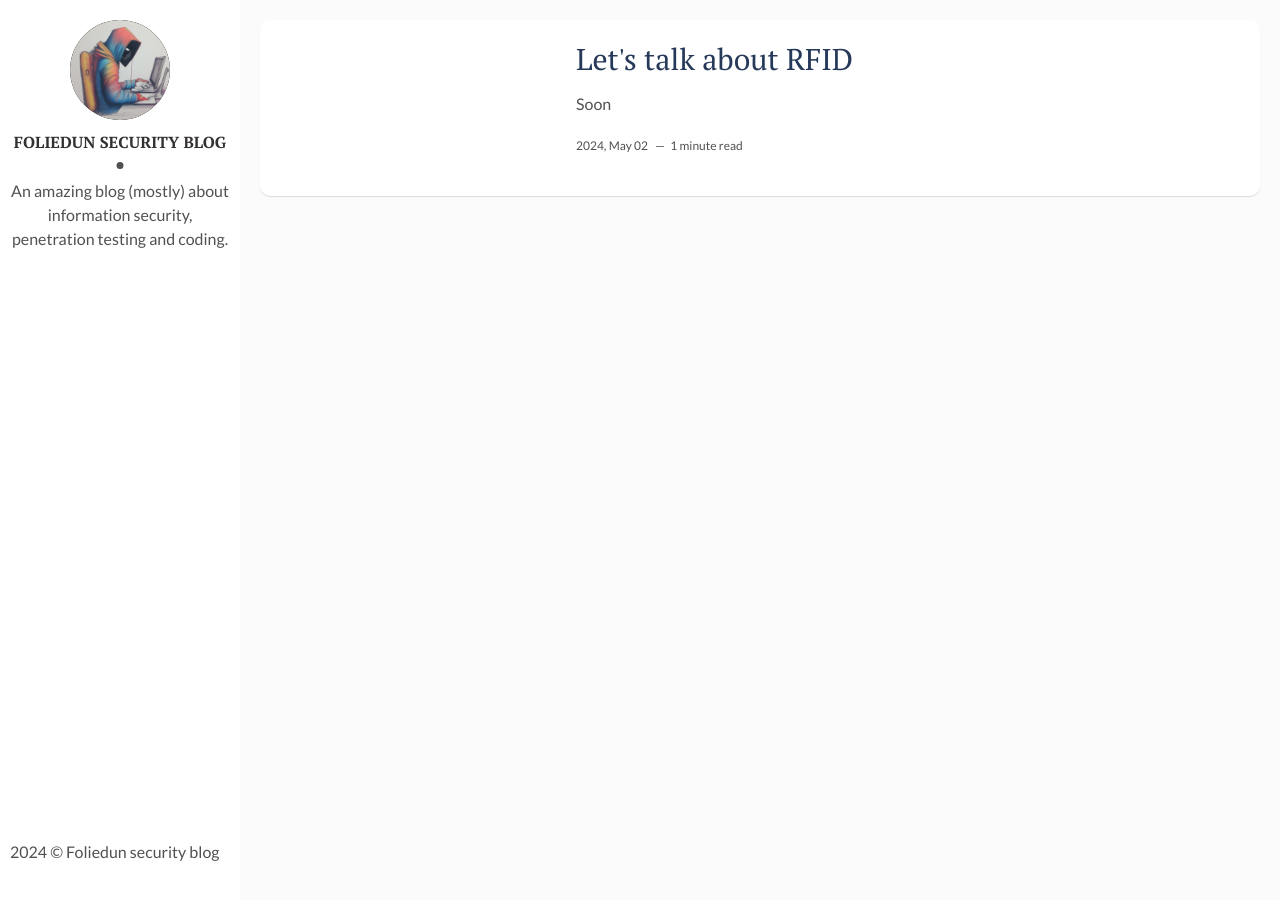
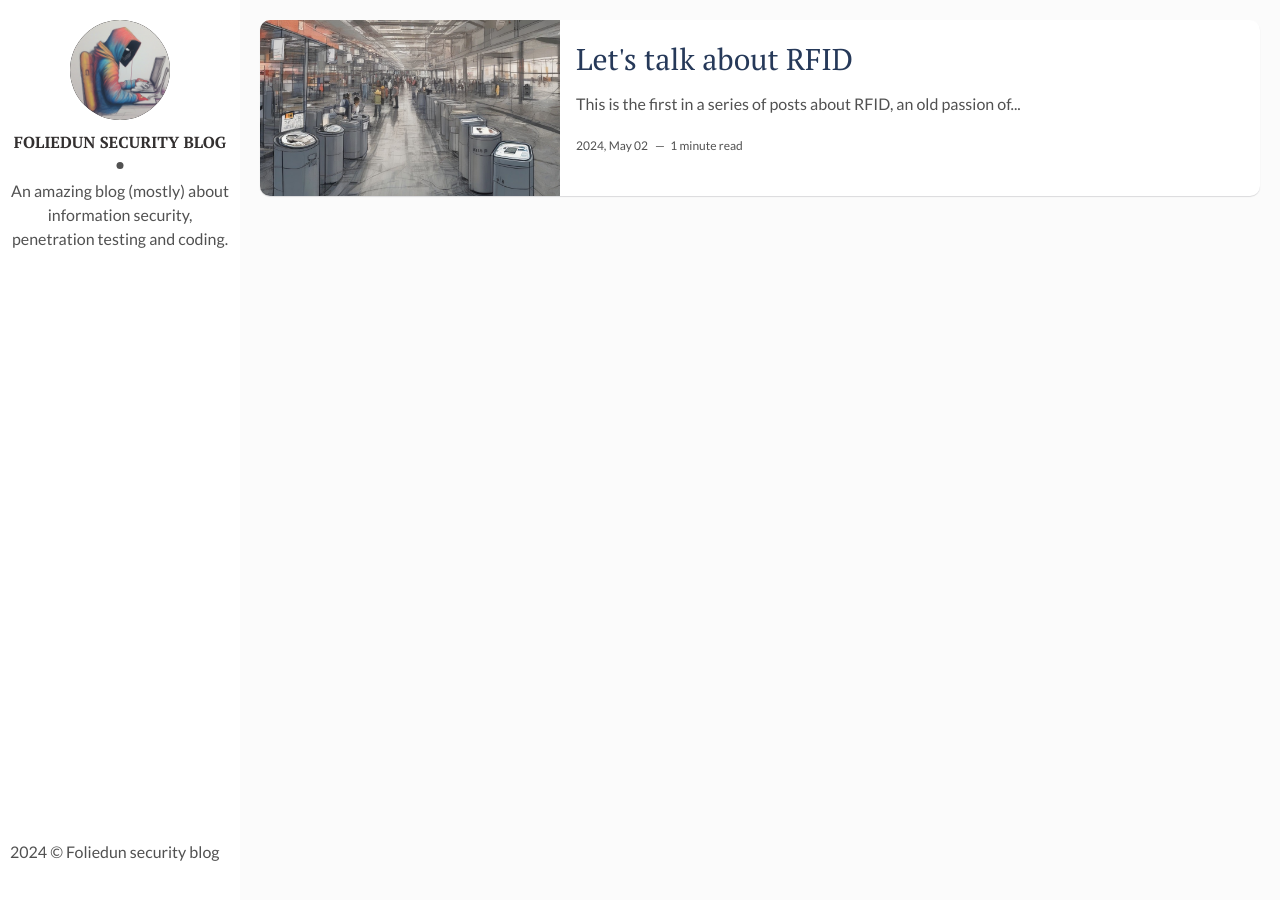
Before and after one commit to foliedun/foliedun.github.io, a Jekyll site: the page built from index.html, in a window 1280 px wide. Built offline with Jekyll 4.4.1, drawn with Linux system fonts in a browser that asks for light colours; the list of posts is cut into pages by our own code.

Commit message:
Update 2024-05-02-lets-talk-about-rfid.markdown

```diff
--- a/_posts/2024-05-02-lets-talk-about-rfid.markdown
+++ b/_posts/2024-05-02-lets-talk-about-rfid.markdown
@@ -3,9 +3,11 @@ layout: post
 title: Let's talk about RFID
 date: 2024-05-02 12:00:00 +0000
 description: Let's talk about RFID (Radio Frequency Identification) # Add post description (optional)
-img: assets/img/rfid_part1/cover.jpg
+img: rfid_part1/cover.jpg
 fig-caption: # Add figcaption (optional)
 tags: [RFID]
 ---
 
-Soon
+This is the first in a series of posts about RFID, an old passion of mine.
+
+# 1. Introduction
```
